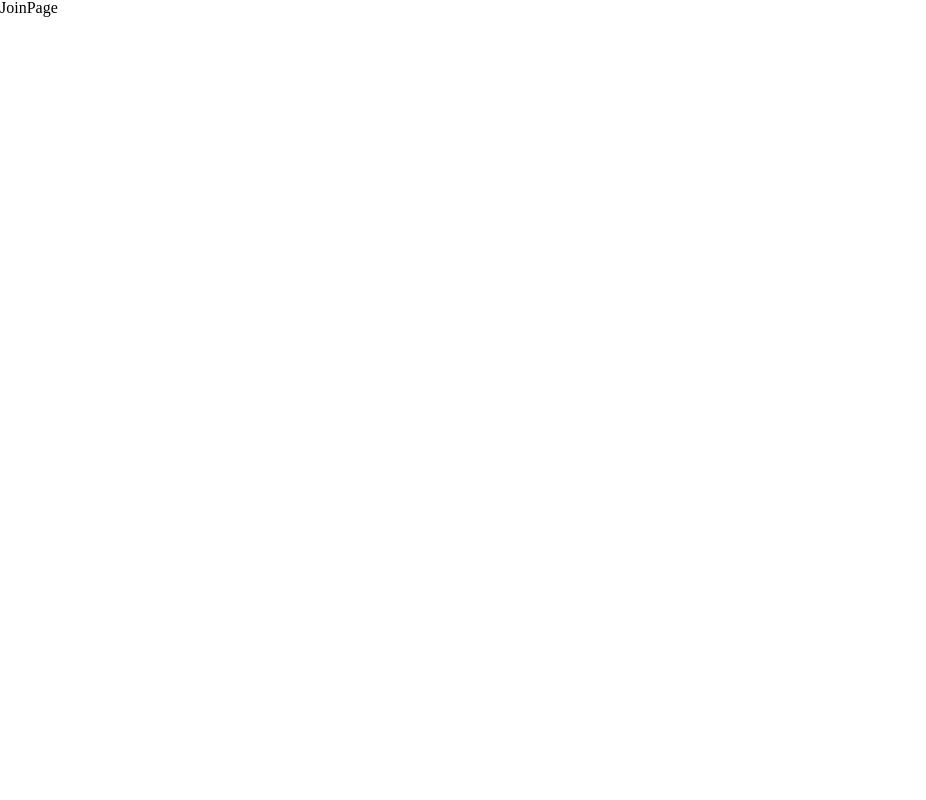
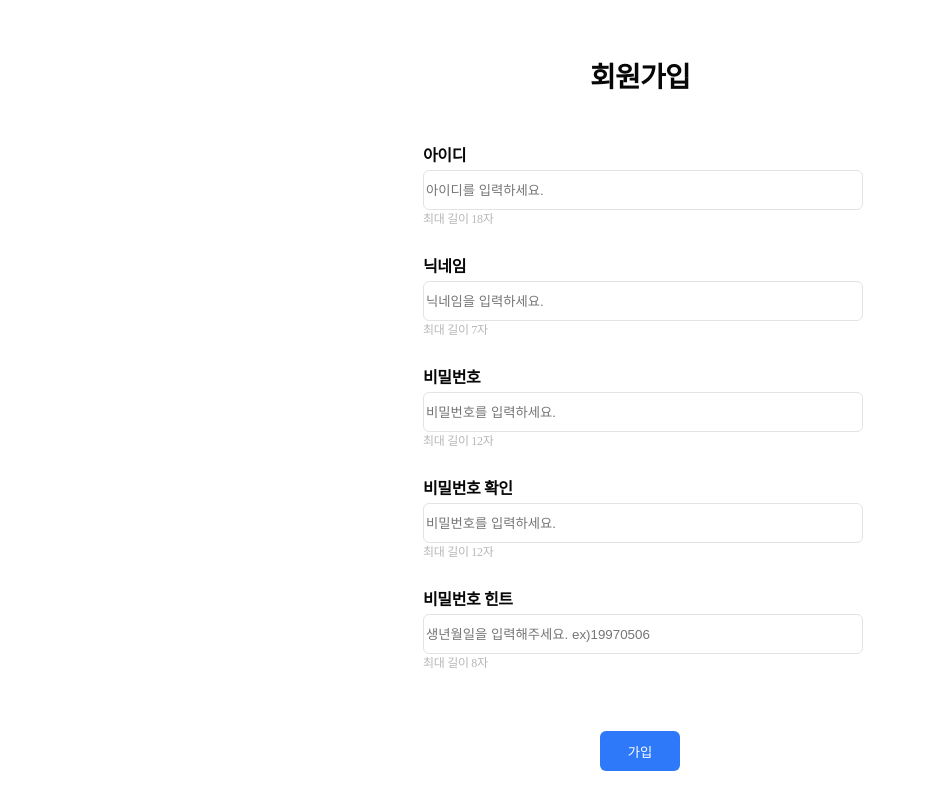
Before and after one commit to ydh-56/first-pro-front, a React (Create React App) app: page /join in a window 1280 px wide. Shown: the whole page, without its empty margins (0-926 px from the left). Built offline with nearby package versions, Linux system fonts and the light colour scheme; a web font is replaced by a local one.

Commit message:
[create] 회원 가입 페이지

```diff
--- a/src/pages/JoinPage.js
+++ b/src/pages/JoinPage.js
@@ -1,7 +1,121 @@
 import React from "react";
+import { useForm } from "react-hook-form";
+import axiosPost from "../common/api";
+import { useNavigate } from "react-router-dom";
 
 function JoinPage() {
-  return <div>JoinPage</div>;
+  const navigate = useNavigate();
+  const {
+    register,
+    handleSubmit,
+    watch,
+    formState: { errors, isSubmitting, isDirty, isValid },
+  } = useForm({ mode: "onChange" });
+
+  const onSubmit = (data) => {
+    console.log(data);
+
+    axiosPost("users/userIdCheck", { userId: data.userId }).then((res) => {
+      console.log("아이디 중복 체크", res.data);
+      if (res.data.result === "success") {
+        axiosPost("users/create", {
+          userId: data.userId,
+          userPwd: data.userPwd,
+          nickName: data.nickname,
+          pHint: data.birthDay,
+        }).then((res) => {
+          console.log("res", res);
+          alert("회원가입에 성공하였습니다. \n로그인을 해주세요.");
+          navigate("/login");
+        });
+      } else {
+        alert("중복된 아이디 입니다. \n다른 아이디를 입력해주세요.");
+      }
+    });
+  };
+  const onError = (data) => {
+    alert("회원가입에 실패하였습니다.");
+    console.log(data);
+  };
+
+  return (
+    <div className="join-page">
+      <section>
+        <form onSubmit={handleSubmit(onSubmit, onError)}>
+          <h3>회원가입</h3>
+          <ul>
+            <li>
+              <label>아이디</label>
+              <input name="userId" type="text" placeholder="아이디를 입력하세요." {...register("userId", { required: true, minLength: 6, maxLength: 18 })} />
+              {errors.userId ? (
+                <>
+                  {errors.userId && errors.userId.type === "required" && <span className="error-msg">아이디를 입력하여 주세요.</span>}
+                  {errors.userId && errors.userId.type === "minLength" && <span className="error-msg">최소 6자리로 입력하여 주세요.</span>}
+                  {errors.userId && errors.userId.type === "maxLength" && <span className="error-msg">최대 18자리로 입력하여 주세요.</span>}
+                </>
+              ) : (
+                <span>최대 길이 18자</span>
+              )}
+            </li>
+            <li>
+              <label>닉네임</label>
+              <input name="nickname" type="text" placeholder="닉네임을 입력하세요." {...register("nickname", { required: true, maxLength: 7 })} />
+              {errors.nickname ? (
+                <>
+                  {errors.nickname && errors.nickname.type === "required" && <span className="error-msg">닉네임을 입력하여 주세요.</span>}
+                  {errors.nickname && errors.nickname.type === "maxLength" && <span className="error-msg">최대 7자로 입력하여 주세요.</span>}
+                </>
+              ) : (
+                <span>최대 길이 7자</span>
+              )}
+            </li>
+            <li>
+              <label>비밀번호</label>
+              <input name="userPwd" type="password" placeholder="비밀번호를 입력하세요." {...register("userPwd", { required: true, maxLength: 12 })} />
+              {errors.userPwd ? (
+                <>
+                  {errors.userPwd && errors.userPwd.type === "required" && <span className="error-msg">비밀번호를 입력하여 주세요.</span>}
+                  {errors.userPwd && errors.userPwd.type === "maxLength" && <span className="error-msg">최대 12자로 입력하여 주세요.</span>}
+                </>
+              ) : (
+                <span>최대 길이 12자</span>
+              )}
+            </li>
+            <li>
+              <label>비밀번호 확인</label>
+              <input name="checkPwd" type="password" placeholder="비밀번호를 입력하세요." {...register("checkPwd", { required: true, maxLength: 12 })} />
+              {errors.checkPwd ? (
+                <>
+                  {errors.checkPwd && errors.checkPwd.type === "required" && <span className="error-msg">비밀번호를 입력하여 주세요.</span>}
+                  {errors.checkPwd && errors.checkPwd.type === "maxLength" && <span className="error-msg">최대 12자로 입력하여 주세요.</span>}
+                </>
+              ) : (
+                <span>최대 길이 12자</span>
+              )}
+            </li>
+            <li>
+              <label>비밀번호 힌트</label>
+              <input
+                name="birthDay"
+                type="number"
+                placeholder="생년월일을 입력해주세요. ex)19970506"
+                {...register("birthDay", { required: true, maxLength: 8 })}
+              />
+              {errors.birthDay ? (
+                <>
+                  {errors.birthDay && errors.birthDay.type === "required" && <span className="error-msg">비밀번호 힌트를 입력하여 주세요.</span>}
+                  {errors.birthDay && errors.birthDay.type === "maxLength" && <span className="error-msg">최대 8자로 입력하여 주세요.</span>}
+                </>
+              ) : (
+                <span>최대 길이 8자</span>
+              )}
+            </li>
+          </ul>
+          <button type="submit">가입</button>
+        </form>
+      </section>
+    </div>
+  );
 }
 
 export default JoinPage;
--- a/src/pages/LoginPage.js
+++ b/src/pages/LoginPage.js
@@ -1,6 +1,5 @@
 import React from "react";
 import { useForm } from "react-hook-form";
-import axios from "axios";
 import axiosPost from "../common/api";
 
 function LoginPage() {
@@ -13,26 +12,15 @@ function LoginPage() {
 
   const onSubmit = (data) => {
     console.log(data);
-    let jsonData = {
-      userId: data.userId,
-      password: data.userPwd,
-    };
     axiosPost("users/login", {
       userId: data.userId,
       password: data.userPwd,
     }).then((res) => {
       console.log("res", res);
     });
-    // axios
-    //   .post(process.env.REACT_APP_API_URL + "users/login", {
-    //     userId: data.userId,
-    //     password: data.userPwd,
-    //   })
-    //   .then((res) => {
-    //     console.log(res.data);
-    //   });
   };
   const onError = (data) => {
+    alert("로그인에 실패하였습니다.");
     console.log(data);
   };
 
@@ -47,8 +35,12 @@ function LoginPage() {
             <ul>
               <li>
                 <label>아이디</label>
-                <input type="text" name="userEmail" placeholder="아이디를 입력해주세요." {...register("userId", { required: true, minLength: 6 })} />
-                {/* <span>이메일을 입력하여 주세요.</span> */}
+                <input
+                  type="text"
+                  name="userEmail"
+                  placeholder="아이디를 입력해주세요."
+                  {...register("userId", { required: true, minLength: 6, maxLength: 18 })}
+                />
                 {errors.userId && errors.userId.type === "required" && <span>아이디를 입력하여 주세요.</span>}
                 {errors.userId && errors.userId.type === "minLength" && <span>6자리 이상 입력하여 주세요.</span>}
               </li>
--- a/src/style.css
+++ b/src/style.css
@@ -1,3 +1,6 @@
+.error-msg {
+  color: var(--negative-red) !important;
+}
 /* 로그인 페이지!! */
 .login-page {
   width: 100%;
@@ -5,7 +8,7 @@
   display: flex;
 }
 .left-box {
-  background-color: #fff;
+  background-color: var(--white);
   height: 100%;
   width: 35%;
   z-index: 0;
@@ -25,8 +28,8 @@
 }
 .left-box div ul li input {
   display: block;
-  background: #ffffff;
-  border: 1px solid #e3e3e3;
+  background: var(--white);
+  border: 1px solid var(--angel-content-border);
   border-radius: 6px;
   width: 389px;
   height: 36px;
@@ -34,7 +37,7 @@
 }
 .left-box div ul li span {
   font-size: 12px;
-  color: #f63f3f;
+  color: var(--negative-red);
   line-height: 15px;
 }
 .left-box div button {
@@ -43,7 +46,7 @@
   margin-top: 70px;
   width: 389px;
   height: 39px;
-  background: #e3e3e3;
+  background: var(--angel-content-border);
   border-radius: 6px;
 }
 .right-box {
@@ -51,3 +54,61 @@
   height: 100%;
   width: 65%;
 }
+
+/* 회원가입 페이지 */
+.join-page {
+  width: 100%;
+  height: 100vh;
+  display: flex;
+}
+.join-page section {
+  width: 434px;
+  margin: 60px auto 0 auto;
+}
+.join-page section h3 {
+  color: var(--angel-text-black);
+  font-style: normal;
+  font-weight: 700;
+  font-size: 28px;
+  line-height: 130.02%;
+  text-align: center;
+}
+.join-page section ul {
+  margin-top: 50px;
+}
+.join-page section ul li {
+  margin-top: 30px;
+}
+.join-page section ul li label {
+  color: var(--angel-text-black);
+  font-style: normal;
+  font-weight: 600;
+  font-size: 16px;
+  line-height: 19px;
+  letter-spacing: -0.025em;
+}
+.join-page section ul li input {
+  display: block;
+  border: 1px solid var(--angel-content-border);
+  border-radius: 6px;
+  width: 100%;
+  height: 36px;
+  margin-top: 5px;
+}
+.join-page section ul li span {
+  margin-top: 5px;
+  font-style: normal;
+  font-weight: 500;
+  font-size: 12px;
+  line-height: 15px;
+  letter-spacing: -0.025em;
+  color: var(--angel-input-info-text);
+}
+.join-page section button {
+  background: var(--positive-blue);
+  border-radius: 6px;
+  color: var(--white);
+  width: 80px;
+  height: 40px;
+  margin: 60px auto 0 auto;
+}
```
